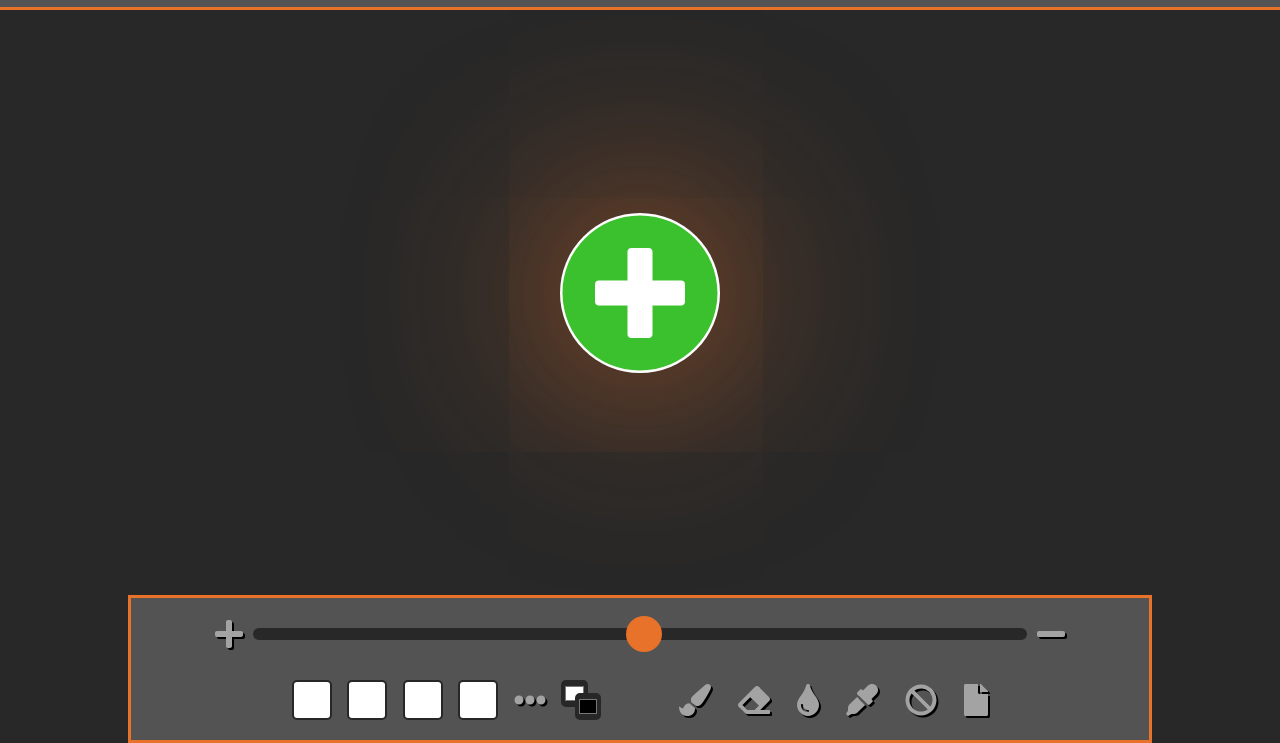
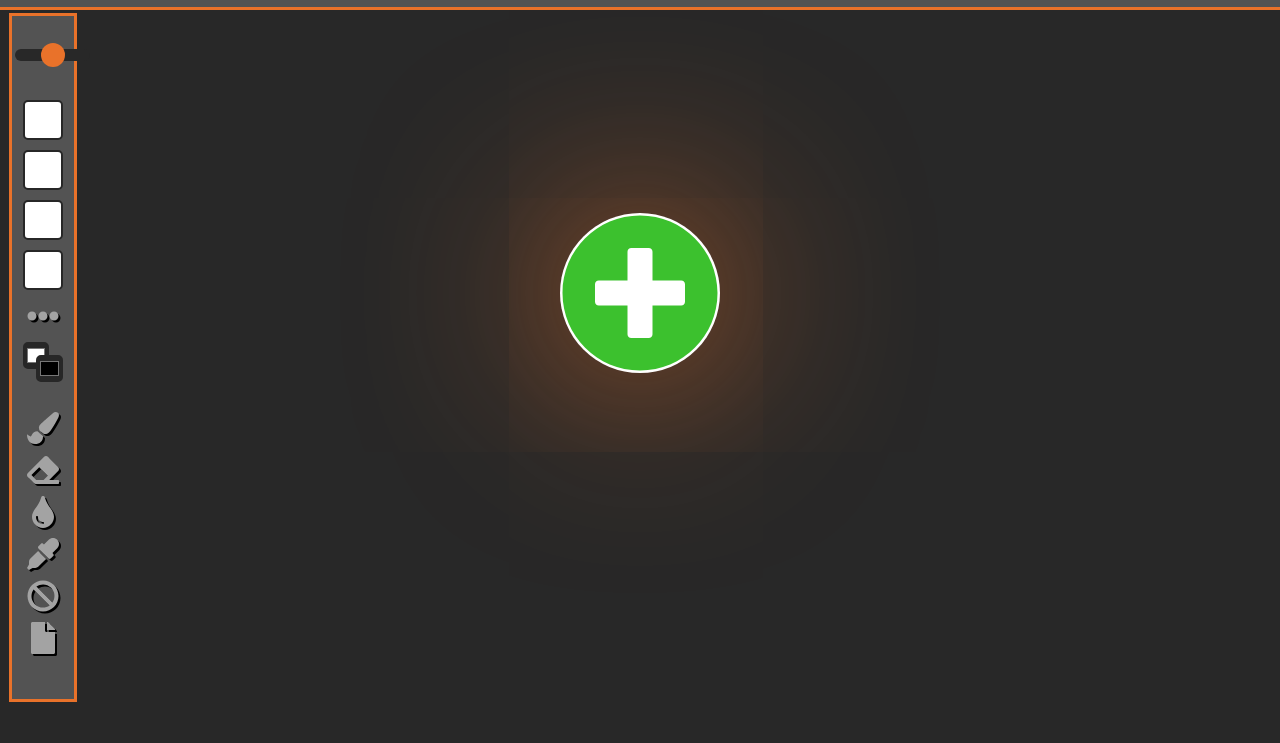
Before and after one commit to maevanapcontact/pixel-art-maker, a plain HTML site: page index.html in a window 1280 px wide. Shown: the part 57-800 px from the top of the page. Drawn offline with nearby package versions, Linux system fonts and the light colour scheme.

Commit message:
add left workspace

```diff
--- a/index.html
+++ b/index.html
@@ -85,25 +85,25 @@
           </div>
         </main>
         <!-- Tools Bar -->
-        <div class="tools-bar">
+        <div class="tools-bar left-ws">
           <!-- Tools Bar Inside -->
-          <div class="tools-bar-inside">
+          <div class="tools-bar-inside left-ws">
             <!-- Tools Bar Item -->
-            <div class="tools-bar-item">
-              <span class="icon-click">
+            <div class="tools-bar-item left-ws">
+              <span class="icon-click hidden">
                 <i class="fas fa-plus"></i>
               </span>
-              <form action="#" id="zoom-form">
+              <form action="#" id="zoom-form" class="zoom-form-left-ws">
                 <input type="range" name="zoom" min="5" max="100" id="zoom-input">
               </form>
-              <span class="icon-click">
+              <span class="icon-click hidden">
                 <i class="fas fa-minus"></i>
               </span>
             </div>
             <!-- Main Tools -->
-            <div class="main-tools">
+            <div class="main-tools left-ws">
               <!-- Tools Bar Item -->
-              <div class="tools-bar-item">
+              <div class="tools-bar-item left-ws">
                 <div class="color-item"></div>
                 <div class="color-item"></div>
                 <div class="color-item"></div>
@@ -117,7 +117,7 @@
                 </div>
               </div>
               <!-- Tools Bar Item -->
-              <div class="tools-bar-item">
+              <div class="tools-bar-item icons-tools-items left-ws">
                 <span class="icon-click">
                   <i class="fas fa-paint-brush"></i>
                 </span>
--- a/style.css
+++ b/style.css
@@ -345,3 +345,51 @@ a {
 .full-website .hidden {
   display: none;
 }
+
+
+/* LEFT WORKSPACE DESKTOP */
+/* -------------------------------------------- */
+.tools-bar.left-ws {
+  position: absolute;
+  top: 70px;
+  left: 0;
+  width: 85px;
+}
+
+.main-tools.left-ws,
+.tools-bar-item.left-ws {
+  flex-direction: column;
+  margin: 10px 0;
+  justify-content: center;
+  align-items: center;
+}
+
+.tools-bar-item.left-ws .color-item,
+.tools-bar-item.left-ws .icon-click {
+  margin: 5px 0;
+}
+
+#zoom-form.zoom-form-left-ws,
+#zoom-form.zoom-form-left-ws input {
+  width: 75px;
+}
+
+.tools-bar-item.left-ws {
+  width: 75px;
+}
+
+.tools-bar-item.left-ws .fa-plus,
+.tools-bar-item.left-ws .fa-minus {
+  font-size: 1em;
+}
+
+.tools-bar-inside.left-ws {
+  display: flex;
+  flex-direction: column;
+  align-items: center;
+}
+
+.tools-bar-item.left-ws #zoom-input::-webkit-slider-thumb {
+    width: 24px;
+    height: 24px;
+}
```
